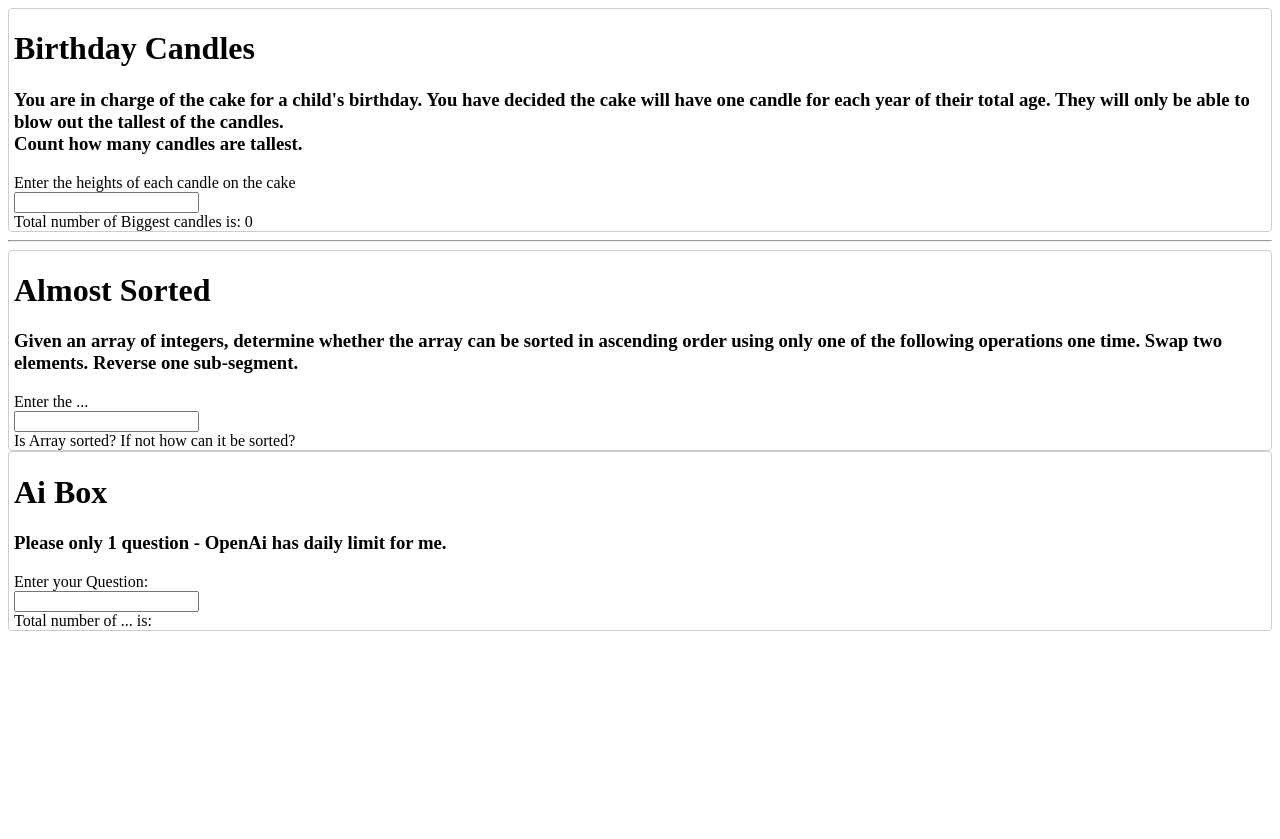
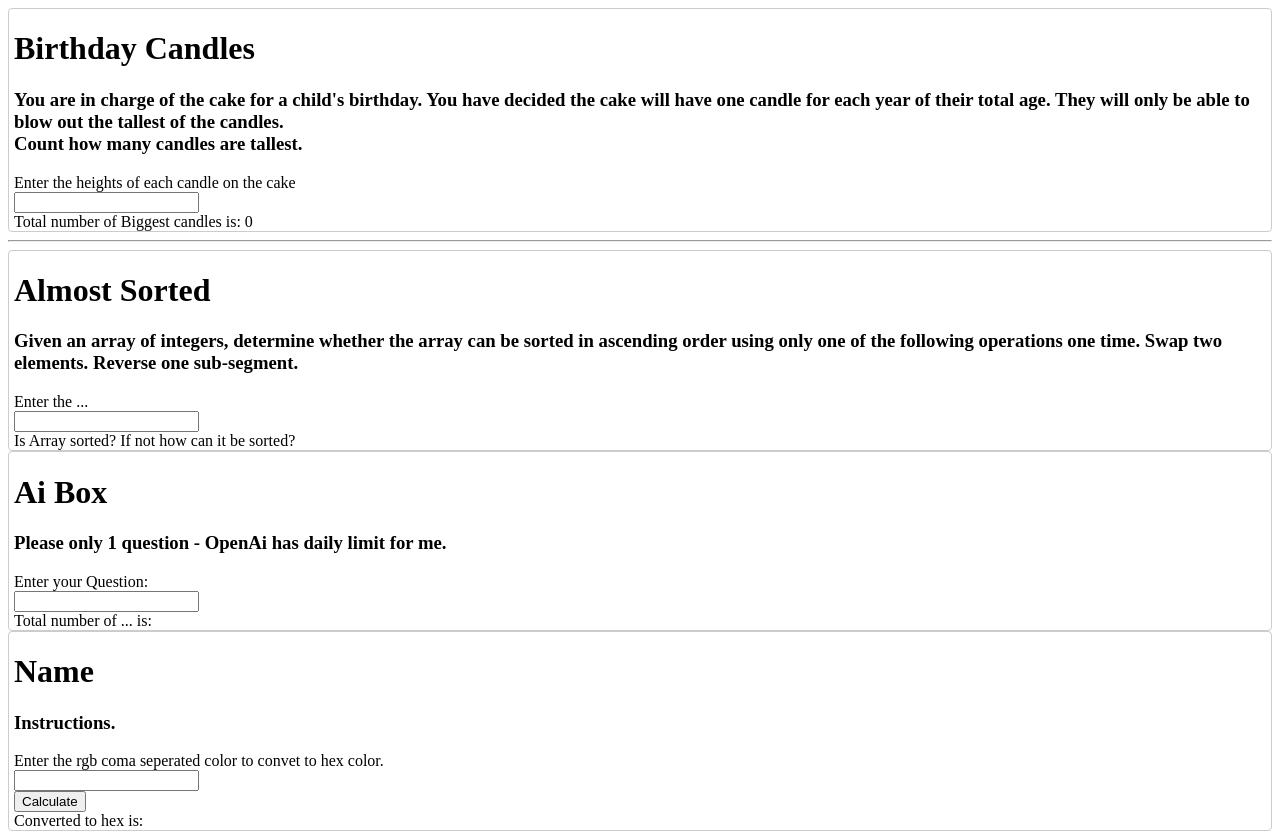
Before and after one commit to pauloconnell/hackerRank, a Nuxt app: page / in a window 1280 px wide. Before the commit the page ends 800 px from the top, so only its background shows below. Built offline with nearby package versions, Linux system fonts and the light colour scheme.

Commit message:
update: added convertToHex

```diff
--- a/app.vue
+++ b/app.vue
@@ -9,8 +9,12 @@
     <div style="border: 1px solid #ccc; border-radius: 4px; padding-left: 5px;">
       <DataStructuresAlmostSorted />
     </div>
-    <div style="border: 1px solid #ccc; border-radius: 4px; padding-left: 5px;">
+    <div class="card">
       <AiBox />
+    </div>
+    <div class="card">
+
+      <DataStructuresConvertToHex />
     </div>
 
 
@@ -20,3 +24,11 @@
     -->
   </div>
 </template>
+
+<style scoped>
+.card {
+  border: 1px solid #ccc;
+  border-radius: 4px;
+  padding-left: 5px;
+}
+</style>
--- /dev/null
+++ b/components/DataStructures/ConvertToHex.vue
@@ -0,0 +1,106 @@
+<script setup>
+
+import { defineModel } from '@vue/composition-api';
+import { ref } from 'vue';
+
+const loading = ref(false);
+const inputBoxRef = ref(null);
+
+const inputBoxModel = defineModel();
+
+
+
+function rgb(r, g, b) {
+    console.log(r, g, b);
+    function convertToNumber(string) {
+        if (typeof string !== 'number') {
+            string = +string;
+         }
+            if (typeof string !== 'number') {
+                throw new Error('bad input');
+             }
+             if (string > 255) {
+                return 255;
+            }
+            if (string < 1)
+            return 0;
+        return string;
+    }
+    function convertToHex(num) {
+        num = convertToNumber(num); console.log({ num })
+        if (num == 0) {
+            return "00";
+        }
+        let hex = num.toString(16)
+        if (hex.length < 2) {
+            hex = "0" + hex;
+        }
+        console.log({ hex })
+        return hex;
+    } let R = convertToHex(r).toUpperCase();
+    let G = convertToHex(g).toUpperCase();
+    let B = convertToHex(b).toUpperCase();
+    console.log(`${R}${G}${B}`)
+    return `${R}${G}${B}`;
+}
+
+
+
+
+const hexColor=ref();
+const gotData = (data) => {
+
+
+    console.log("got input:", inputBoxModel.value)
+    let array = inputBoxModel.value.split(",").map(Number);                                     // convert string input into array of numbers
+    console.log("sending input", { array})
+
+   hexColor.value = rgb(...array)   ;                                            // invoke logic to determine answer
+
+    // ensure input box scales with input size
+    //console.log("chars in input is ", inputBoxModel.value.length)
+    let minWidth = '170px';
+    if (inputBoxModel.value.length > 22) {
+        minWidth = `${inputBoxModel.value.length * 7}px`;
+    }
+
+
+    inputBoxRef.value.style.width = minWidth;                        // expand input box based on how many characters are in the input
+    console.log("width is ", inputBoxRef.value.style.width, inputBoxModel.value.length);
+}
+</script>
+
+<!-- <style>
+.input-container {
+    display: flex;
+}
+input {
+    flex: 1;
+}
+</style> -->
+
+<template>
+  <h1>Name</h1>
+
+  <h3>Instructions.</h3>
+
+  <div class="input-container">
+    <div>Enter the rgb coma seperated color to convet to hex color.</div>
+    <input
+      ref="inputBoxRef"
+      type="text"
+      id="candles"
+      name="candles"
+      v-model="inputBoxModel"
+
+      width="auto"
+    />
+  </div>
+  <div>
+    <button @click="gotData"> Calculate</button>
+  </div>
+  <div>
+    Converted to hex is: <span v-if="loading">Loading...</span>
+    <span v-else>{{ hexColor }} </span>
+  </div>
+</template>
--- a/components/DataStructures/template.vue
+++ b/components/DataStructures/template.vue
@@ -6,6 +6,12 @@ const loading = ref(false);
 const inputBoxRef = ref(null);
 
 const inputBoxModel = defineModel();
+
+
+
+
+
+
 const gotData = (data) =>{
 
 
```
